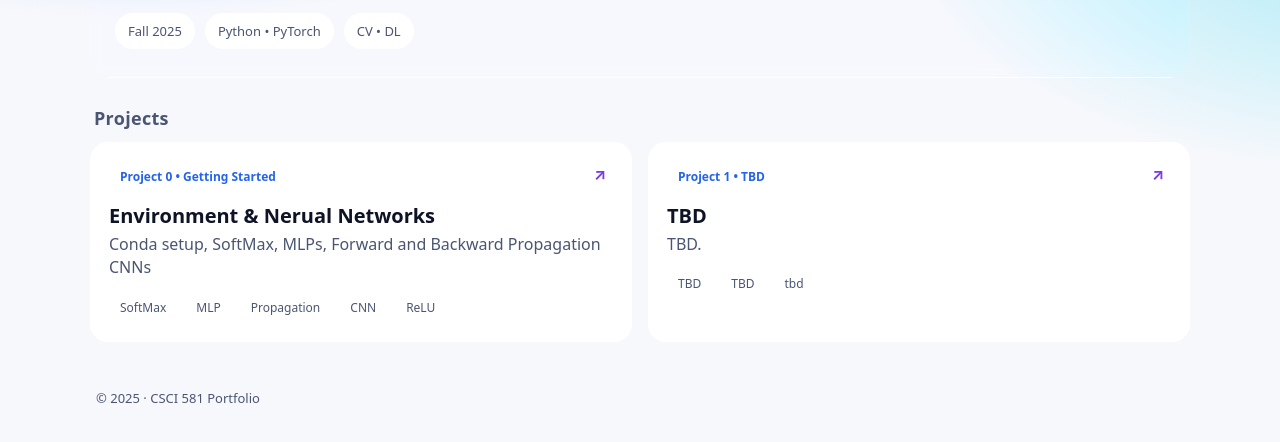
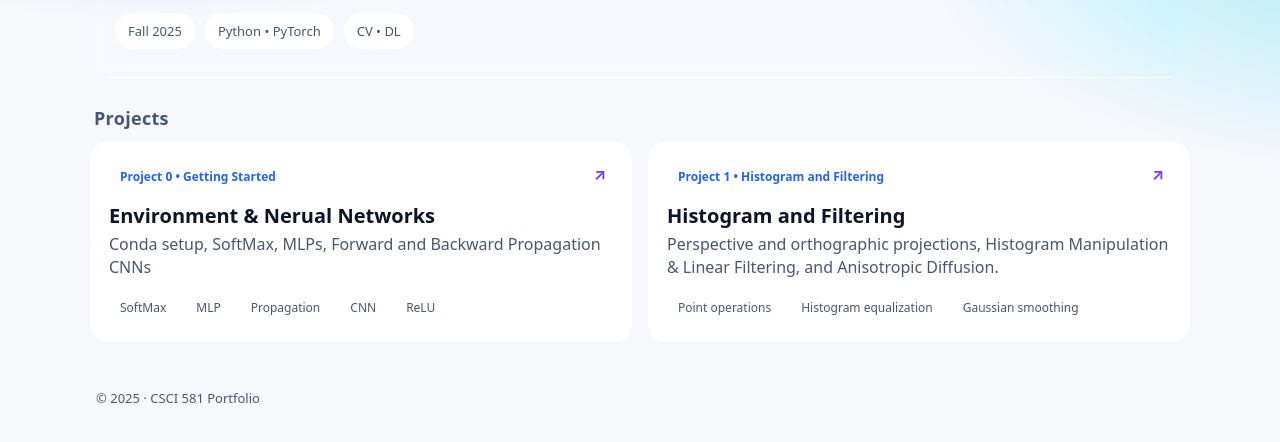
Before and after one commit to paueguibarr/paueguibarr.github.io, a plain HTML site: page index.html in a window 1280 px wide. Shown: the part 152-594 px from the top of the page. Drawn offline with Linux system fonts and the light colour scheme.

Commit message:
Update index.html

```diff
--- a/index.html
+++ b/index.html
@@ -38,13 +38,13 @@
       <!-- Project 1 -->
       <a class="card" href="./1/index.html" aria-label="Open Project 1">
         <span class="go">↗</span>
-        <span class="badge">Project 1 • TBD</span>
-        <h3 class="title">TBD</h3>
-        <p class="desc">TBD.</p>
+        <span class="badge">Project 1 • Histogram and Filtering</span>
+        <h3 class="title">Histogram and Filtering</h3>
+        <p class="desc">Perspective and orthographic projections, Histogram Manipulation & Linear Filtering, and Anisotropic Diffusion.</p>
         <div class="tags">
-          <span class="tag">TBD</span>
-          <span class="tag">TBD</span>
-          <span class="tag">tbd</span>
+          <span class="tag">Point operations</span>
+          <span class="tag">Histogram equalization</span>
+          <span class="tag">Gaussian smoothing</span>
         </div>
       </a>
 
```
